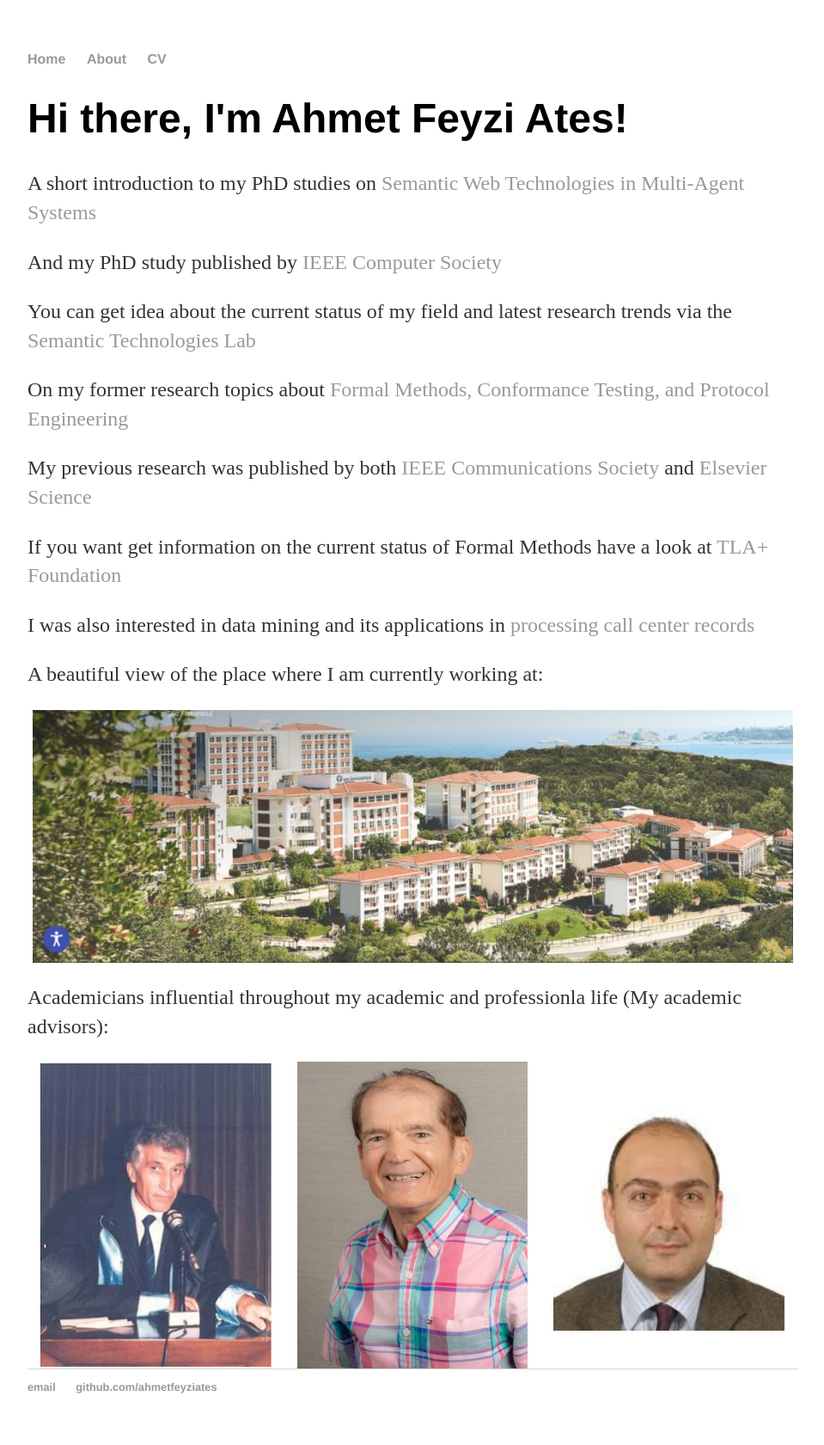
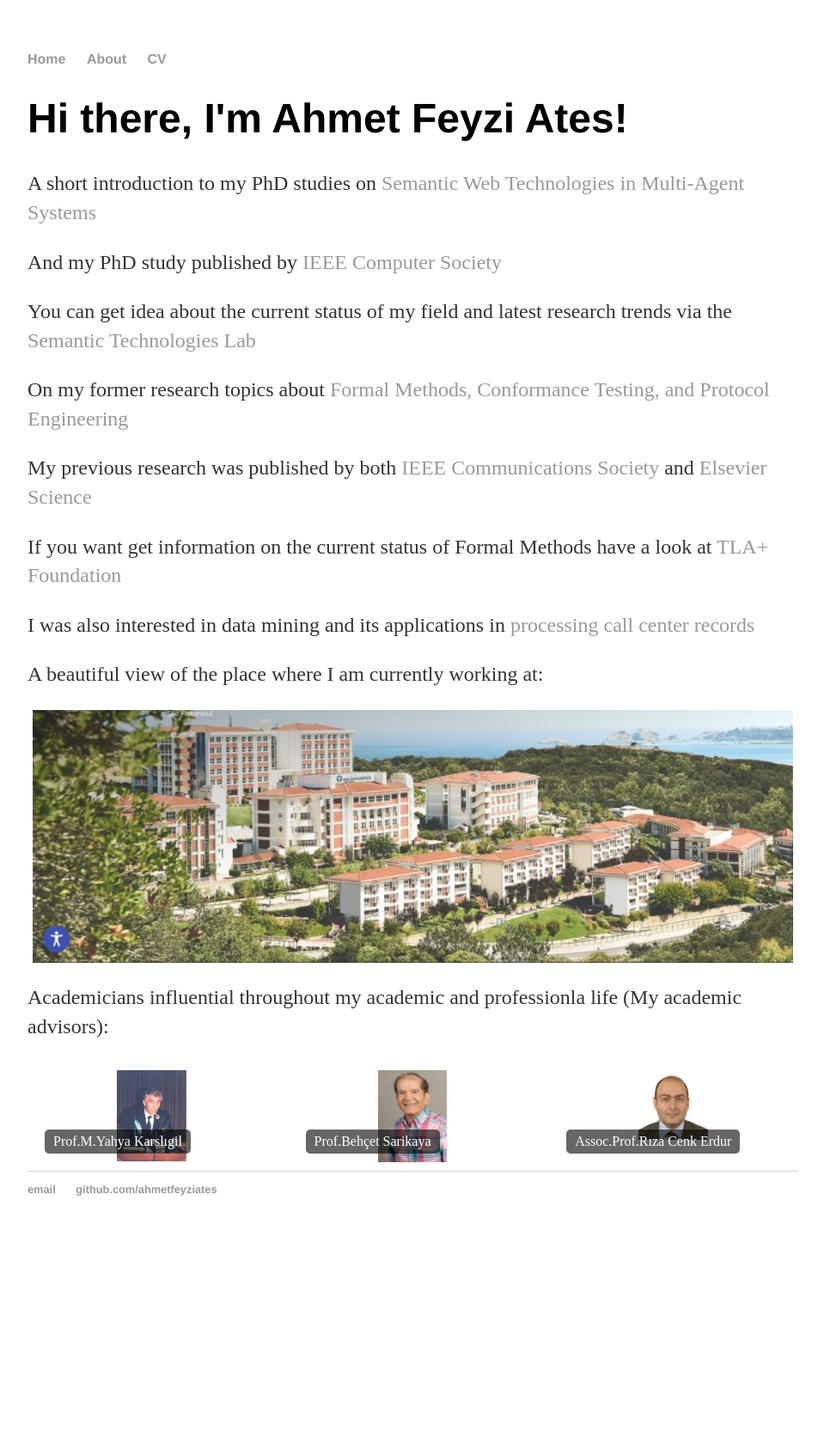
Before and after one commit to ahmetfeyziates/ahmetfeyziates.github.io, a Jekyll site: the page built from index.html, in a window 1280 px wide. Shown: the whole page at 86% size, without its empty margins (160-1119 px from the left). Built offline with Jekyll 4.4.1, drawn with Linux system fonts in a browser that asks for light colours; after the commit the page ends 1451 px from its top, so only the background shows below that.

Commit message:
Update index.html

```diff
--- a/index.html
+++ b/index.html
@@ -16,8 +16,17 @@ title: Ahmet Feyzi Ates
 	<img src="images/campus.jpg" alt="A scenic view" width="885" height="294" style="display: block; margin: auto;">
 	<p>Academicians influential throughout my academic and professionla life (My academic advisors):</p>
 	<div class="image-row">
-		<img src="images/yahya_karslıgil.jpg" alt="Prof.M.Yahya Karslıgil" width="270" height="335" style="display: block; margin: auto;">
-		<img src="images/behcet_sarikaya.jpg" alt="Prof.Behçet Sarikaya" width="429" height="570" style="display: block; margin: auto;">
-		<img src="images/riza_cenk_erdur.jpg" alt="Assoc.Prof.Rıza Cenk Erdur" width="200" height="200" style="display: block; margin: auto;">
+		<div class="image-container">
+			<img src="images/yahya_karslıgil.jpg" alt="Prof.M.Yahya Karslıgil" width="270" height="335" style="display: block; margin: auto;">
+			<div class="image-text">Prof.M.Yahya Karslıgil</div>
+		</div>
+		<div class="image-container">
+			<img src="images/behcet_sarikaya.jpg" alt="Prof.Behçet Sarikaya" width="429" height="570" style="display: block; margin: auto;">
+			<div class="image-text">Prof.Behçet Sarikaya</div>
+		</div>
+		<div class="image-container">
+			<img src="images/riza_cenk_erdur.jpg" alt="Assoc.Prof.Rıza Cenk Erdur" width="200" height="200" style="display: block; margin: auto;">
+			<div class="image-text">Assoc.Prof.Rıza Cenk Erdur</div>
+		</div>
 	</div>
 </div><!-- /.blurb -->
```
